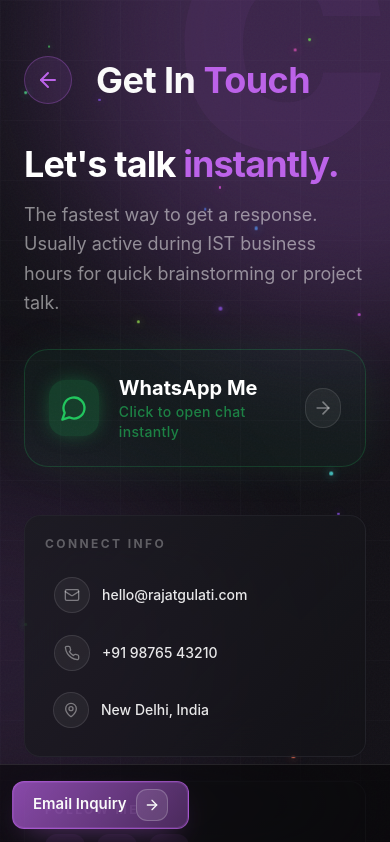
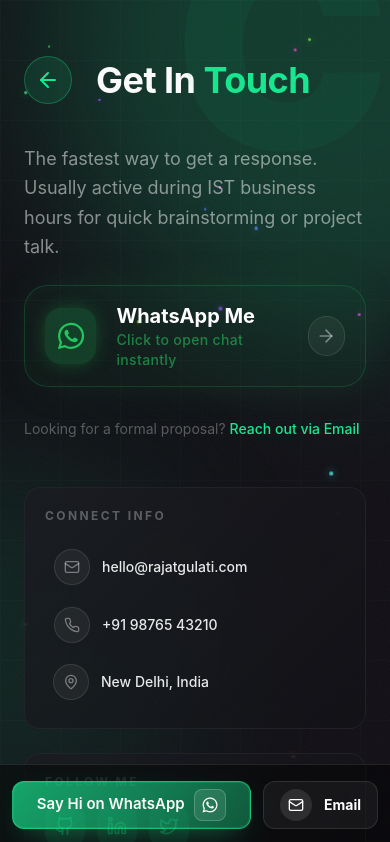
Before and after one commit to repo-rajat/portfolio, a React (Vite) app: page /contact in a window 390 px wide. Shown: the top 842 px of the page. Built offline with nearby package versions, Linux system fonts and the light colour scheme.

Commit message:
feat: Add WhatsApp icon, implement responsive icon buttons for navigation, and update page themes and styles.

```diff
--- a/package.json
+++ b/package.json
@@ -19,6 +19,7 @@
     "autoprefixer": "^10.4.21",
     "postcss": "^8.5.6",
     "tailwindcss": "^3.4.17",
-    "vite": "^5.4.19"
+    "vite": "^5.4.19",
+    "vite-plugin-svgr": "^4.5.0"
   }
 }
--- a/public/data/portfolio-content.json
+++ b/public/data/portfolio-content.json
@@ -47,7 +47,7 @@
         "page": "projects",
         "description": "Featured work",
         "route": "/portfolio",
-        "theme": "emerald",
+        "theme": "violet",
         "letter": "P",
         "icon": "Briefcase"
       },
@@ -55,7 +55,7 @@
         "page": "contact",
         "description": "Let's connect",
         "route": "/contact",
-        "theme": "violet",
+        "theme": "emerald",
         "letter": "C",
         "icon": "Mail"
       }
@@ -187,7 +187,7 @@
     "meta": {
       "title": "my projects",
       "letter": "P",
-      "theme": "emerald"
+      "theme": "violet"
     },
 
     "cta": {
@@ -203,7 +203,7 @@
         "tags": ["Angular", "TypeScript", "HTML5", "CSS3", "Figma"],
         "url": "https://docquity-webinar.netlify.app/",
         "thumbnail": "https://images.unsplash.com/photo-1551434678-e076c223a692?w=600&h=400&fit=crop",
-        "accent": "#2DD4BF"
+        "accent": "#d42fd4"
       },
       {
         "id": 2,
@@ -212,7 +212,7 @@
         "tags": ["Angular", "TypeScript", "HTML5", "CSS3", "Figma"],
         "url": "https://docquity-webinar.netlify.app/",
         "thumbnail": "https://images.unsplash.com/photo-1551434678-e076c223a692?w=600&h=400&fit=crop",
-        "accent": "#d42fd4"
+        "accent": "#2DD4BF"
       }
     ]
   },
@@ -221,7 +221,7 @@
     "meta": {
       "title": "get in touch",
       "letter": "C",
-      "theme": "violet"
+      "theme": "emerald"
     },
 
     "form": {
--- a/src/components/GlowCard.jsx
+++ b/src/components/GlowCard.jsx
@@ -18,9 +18,9 @@
   const styles = themes[variant];
 
   // Logic for size class
-  let sizeClass = "h-[180px] lg:h-[240px]";
+  let sizeClass = "h-[170px] lg:h-[240px]";
   if (size === "large") {
-    sizeClass = "h-[180px] lg:h-[310px]";
+    sizeClass = "h-[190px] lg:h-[310px]";
   }
 
   // Logic for dimmed class
@@ -56,7 +56,7 @@
           hoveredClass
         }
         style={{
-          boxShadow: boxShadowValue
+          boxShadow: boxShadowValue,
         }}
       >
         <span
@@ -72,7 +72,7 @@
         </span>
 
         <div className="flex justify-between items-center overflow-hidden">
-          <IconButton icon={Icon} theme={variant} size="lg" />
+          <IconButton icon={Icon} theme={variant} isNavCard={true} />
           <ArrowLeft
             className={
               "w-6 h-6 " +
--- a/src/components/IconButton.jsx
+++ b/src/components/IconButton.jsx
@@ -1,15 +1,13 @@
-import React from "react";
+import { useIsDesktop } from "../hooks/useIsDesktop";
 import { themes } from "../theme";
 
 const sizeStyles = {
   sm: "w-10 h-10 rounded-xl",
-  md: "w-14 h-14 rounded-xl",
   lg: "w-16 h-16 rounded-2xl",
 };
 
 const iconSizeStyles = {
   sm: "w-5 h-5",
-  md: "w-5 h-5",
   lg: "w-6 h-6",
 };
 
@@ -20,13 +18,21 @@
 };
 
 function IconButton(props) {
+  const isDesktop = useIsDesktop();
   const icon = props.icon;
   const Icon = props.Icon;
   const theme = props.theme || "neutral";
   const href = props.href;
   const url = props.url;
   const onClick = props.onClick;
-  const size = props.size || "md";
+  const isNavCard = props.isNavCard;
+
+  // Use responsive size for navcards (sm on mobile, lg on desktop)
+  let size = props.size || "sm";
+  if (isNavCard) {
+    size = isDesktop ? "lg" : "sm";
+  }
+
   const className = props.className || "";
 
   const ResolvedIcon = icon || Icon;
@@ -42,7 +48,7 @@
     styles = {
       base: themes[theme].buttonBase,
       hover: themes[theme].buttonHover,
-      groupHover: themes[theme].buttonGroupHover
+      groupHover: themes[theme].buttonGroupHover,
     };
   }
 
@@ -97,14 +103,18 @@
       {...elementProps}
       className={
         "flex items-center justify-center transition-all duration-300 " +
-        (sizeStyles[size] || sizeStyles.md) + " " +
-        styles.base + " " +
-        groupHoverClass + " " +
-        interactiveClasses + " " +
+        (sizeStyles[size] || sizeStyles.sm) +
+        " " +
+        styles.base +
+        " " +
+        groupHoverClass +
+        " " +
+        interactiveClasses +
+        " " +
         className
       }
     >
-      <ResolvedIcon className={iconSizeStyles[size] || iconSizeStyles.md} />
+      <ResolvedIcon className={iconSizeStyles[size] || iconSizeStyles.sm} />
     </Element>
   );
 }
--- a/src/index.css
+++ b/src/index.css
@@ -625,7 +625,7 @@
   }
 
   .primary-btn-icon {
-    @apply inline-flex items-center justify-center w-8 h-8 rounded-[0.7rem] bg-white/10 border border-white/20 transition-transform;
+    @apply inline-flex items-center justify-center w-8 h-8 rounded-[0.5rem] bg-white/10 border border-white/20 transition-transform;
     transition-duration: 250ms;
   }
 
--- a/src/pages/About.jsx
+++ b/src/pages/About.jsx
@@ -40,7 +40,7 @@
 
   return (
     <div
-      className="group relative flex gap-6 pb-8 lg:pb-12 last:pb-0"
+      className="group relative flex gap-4 lg:gap-6 pb-8 lg:pb-12 last:pb-0"
       onMouseEnter={onMouseEnter}
     >
       <div className="flex flex-col items-center">
@@ -64,10 +64,10 @@
         )}
       </div>
       <div className="w-full pt-1">
-        <SimpleCard className="p-6" isActive={isActive}>
-          <div className="flex flex-col justify-between gap-5 sm:flex-row sm:items-start">
+        <SimpleCard className="p-4 lg:p-6" isActive={isActive}>
+          <div className="flex flex-col-reverse justify-between gap-3 lg:gap-5 sm:flex-row sm:items-start">
             <h3
-              className={`text-xl font-semibold transition-colors duration-300 ${
+              className={`text-lg lg:text-xl font-semibold transition-colors duration-300 ${
                 isActive
                   ? "text-[hsl(var(--coral))]"
                   : "text-white group-hover:text-[hsl(var(--coral))]/80"
@@ -92,12 +92,12 @@
             </div>
           </div>
 
-          <p className="text-sm font-medium text-gray-400 mt-2 transition-colors duration-300 group-hover:text-gray-300">
+          <p className="text-sm font-medium text-gray-400 mt-2 lg:mt-2 transition-colors duration-300 group-hover:text-gray-300">
             {subtitle}
           </p>
           <p
             className={`${
-              percentage ? "text-sm leading-relaxed text-gray-400 mt-4" : ""
+              percentage ? "text-sm leading-relaxed text-gray-400 mt-2 lg:mt-4" : ""
             }`}
           >
             {percentage}
@@ -141,7 +141,7 @@
 
   const leftContent = (
     <div className="space-y-10">
-      <div className="space-y-6 text-lg leading-relaxed text-gray-400">
+      <div className="space-y-4 lg:space-y-6 text-base lg:text-lg leading-relaxed text-gray-400">
         {description.map(function (para, i) {
           return <p key={i}>{para}</p>;
         })}
@@ -179,7 +179,7 @@
   const rightContent = (
     <div className="relative mt-6 lg:mt-0">
       <div className="sticky top-4 z-10 mb-8 flex justify-center lg:justify-center">
-        <div className="flex gap-1 rounded-full border border-white/10 bg-black/60 p-1.5 backdrop-blur-xl shadow-xl">
+        <div className="flex w-full lg:w-auto gap-1 rounded-full border border-white/10 bg-black/60 p-1.5 backdrop-blur-xl shadow-xl">
           {tabs.map(function (tab) {
             const TabIcon = getIcon(tab.icon);
             let activeClass = "text-gray-400 hover:text-white";
@@ -194,7 +194,7 @@
                   setActiveTab(tab.label);
                 }}
                 className={
-                  "flex items-center gap-2 rounded-full px-5 py-2 text-sm font-medium transition-all duration-300 " +
+                  "flex w-full lg:w-auto lg:min-w-[160px] items-center justify-center gap-2 rounded-full px-5 py-2 text-sm font-medium transition-all duration-300 " +
                   activeClass
                 }
               >
--- a/src/pages/Contact.jsx
+++ b/src/pages/Contact.jsx
@@ -1,10 +1,11 @@
 import React from "react";
 import { PageLayout } from "../components/PageLayout";
 import IconButton from "../components/IconButton";
-import { Send, MessageCircle, ArrowRight } from "lucide-react";
+import { Send, MessageCircle, ArrowRight, Mail } from "lucide-react";
 import { useContent } from "../context/ContentContext";
 import { getIcon } from "../utils/iconMap";
 import PrimaryButton from "../components/PrimaryButton";
+import Whatsapp from "../icons/icon_whatsapp.svg?react";
 
 function Contact() {
   const { content, loading } = useContent();
@@ -47,30 +48,28 @@
   const leftContent = (
     <div className="space-y-12">
       <div className="animate-in fade-in slide-in-from-left-4 duration-700 space-y-8">
+        <div className="space-y-6">
+          {!showForm ? (
+            /* WhatsApp Card */
+            <>
               <div className="space-y-4">
-          <h2 className="text-4xl font-bold tracking-tight text-white mb-2">
-            Let's talk{" "}
-            <span className="text-[hsl(var(--violet))]">instantly.</span>
-          </h2>
-          <p className="text-white/50 max-w-lg leading-relaxed text-lg">
+                <p className="text-white/50 max-w-lg leading-relaxed lg:mb-10 text-lg">
                   The fastest way to get a response. Usually active during IST
                   business hours for quick brainstorming or project talk.
                 </p>
               </div>
-
-        <div className="space-y-6">
               <a
                 href={`https://wa.me/${info.find((i) => i.label === "Phone")?.value?.replace(/\D/g, "") || "919876543210"}?text=${encodeURIComponent("Hi Rajat, I visited your portfolio and would like to connect for a project.")}`}
                 target="_blank"
                 rel="noopener noreferrer"
-            className="group relative flex items-center justify-between gap-4 p-6 rounded-3xl border border-green-500/20 bg-green-500/5 hover:bg-green-500/10 transition-all duration-500 overflow-hidden max-w-md shadow-2xl"
+                className="whatsapp-btn group relative flex items-center justify-between gap-4 p-5 py-4 lg:p-6 rounded-3xl border border-green-500/20 bg-green-500/5 hover:bg-green-500/10 transition-all duration-500 overflow-hidden max-w-md shadow-2xl"
                 style={{ boxShadow: "0 0 50px -12px rgba(34, 197, 94, 0.15)" }}
               >
                 <div className="absolute inset-0 bg-gradient-to-r from-green-500/0 via-green-500/5 to-green-500/0 -translate-x-full group-hover:translate-x-full transition-transform duration-1000" />
 
                 <div className="flex items-center gap-5 relative z-10">
                   <div className="flex h-14 w-14 items-center justify-center rounded-2xl bg-green-500/20 text-green-500 shadow-[0_0_20px_-5px_rgba(34,197,94,0.5)] group-hover:scale-110 transition-transform">
-                <MessageCircle className="w-7 h-7" />
+                    <Whatsapp className="w-7 h-7" />
                   </div>
                   <div>
                     <p className="font-bold text-white text-xl">WhatsApp Me</p>
@@ -84,19 +83,15 @@
                   <ArrowRight className="w-5 h-5 group-hover:translate-x-0.5 transition-transform" />
                 </div>
               </a>
-
-          {showForm && (
-            <div className="animate-in fade-in slide-in-from-top-4 duration-500 space-y-8 pt-4 border-t border-white/5 mb-8">
+            </>
+          ) : (
+            /* Email Form */
+            <div className="animate-in fade-in slide-in-from-top-4 duration-500 space-y-8 mb-8">
               <div className="flex items-center justify-between">
-                <h3 className="text-xl font-bold text-white/90">
-                  Email Inquiry
-                </h3>
-                <button
-                  onClick={() => setShowForm(false)}
-                  className="text-xs font-bold uppercase tracking-widest text-white/20 hover:text-white/60 transition-colors"
-                >
-                  Close Form
-                </button>
+                <p className="text-white/50 max-w-lg leading-relaxed text-lg">
+                  The fastest way to get a response. Usually active during IST
+                  business hours for quick brainstorming or project talk.
+                </p>
               </div>
 
               <form
@@ -161,35 +156,70 @@
                     className="form-field !bg-white/[0.03] !border-white/10 focus:!border-white/30 resize-none"
                   />
                 </div>
+
+                <div className="pt-4">
+                  <PrimaryButton
+                    type="submit"
+                    theme="emerald"
+                    className="w-full lg:w-fit lg:px-12"
+                    icon={<Send className="w-4 h-4" />}
+                  >
+                    Send Inquiry
+                  </PrimaryButton>
+                </div>
               </form>
             </div>
           )}
 
-          <div className="mobile-sticky-bar lg:mt-6">
+          {/* Toggle Link Area */}
+          <div className="pt-2">
             {!showForm ? (
+              <p className="text-white/30 text-sm">
+                Looking for a formal proposal?{" "}
+                <button
+                  onClick={() => setShowForm(true)}
+                  className="text-[hsl(var(--emerald))] hover:underline font-medium"
+                >
+                  Reach out via Email
+                </button>
+              </p>
+            ) : (
+              <p className="text-white/30 text-sm">
+                Need to brainstorm quickly?{" "}
+                <button
+                  onClick={() => setShowForm(false)}
+                  className="text-[hsl(var(--emerald))] hover:underline font-medium"
+                >
+                  Switch to WhatsApp
+                </button>
+              </p>
+            )}
+          </div>
+
+          <div className="mobile-sticky-bar lg:hidden px-4 flex gap-3">
             <PrimaryButton
-                onClick={() => setShowForm(true)}
-                theme="violet"
-                className="w-full"
-                icon={<ArrowRight className="w-4 h-4" />}
-                tooltipTitle="Detailed Inquiry"
-                tooltipDesc="Opens a formal contact form for project proposals, partnership opportunities, or detailed technical questions."
+              href={`https://wa.me/${info.find((i) => i.label === "Phone")?.value?.replace(/\D/g, "") || "919876543210"}?text=${encodeURIComponent("Hi Rajat, I visited your portfolio and would like to connect for a project.")}`}
+              target="_blank"
+              onClick={() => setShowForm(false)}
+              theme="emerald"
+              containerClass="flex-1"
+              className="!h-12 !px-4"
+              icon={<Whatsapp className="w-4 h-4" />}
             >
-                Email Inquiry
+              Say Hi on WhatsApp
             </PrimaryButton>
-            ) : (
-              <PrimaryButton
-                type="submit"
-                form="contact-form"
-                theme="violet"
-                className="w-full"
-                icon={<Send className="w-4 h-4" />}
-                tooltipTitle="Professional Outreach"
-                tooltipDesc="Sends your message directly to my primary inbox. I review all inquiries and typically respond within 24-48 hours with a detailed reply."
+
+            <button
+              onClick={() => setShowForm(!showForm)}
+              className="flex items-center gap-3 px-4 h-12 rounded-xl bg-white/5 border border-white/10 text-white hover:bg-white/10 transition-all"
             >
-                Send Inquiry
-              </PrimaryButton>
-            )}
+              <div className="flex items-center justify-center w-8 h-8 rounded-lg bg-white/10">
+                <Mail className="w-4 h-4" />
+              </div>
+              <span className="text-sm font-bold whitespace-nowrap">
+                Email
+              </span>
+            </button>
           </div>
         </div>
       </div>
@@ -215,7 +245,7 @@
 
             const badgeContent = (
               <>
-                <div className="flex h-9 w-9 shrink-0 items-center justify-center rounded-lg bg-white/5 border border-white/10 text-white/40 group-hover:text-[hsl(var(--violet))] group-hover:border-[hsl(var(--violet)/0.3)] group-hover:bg-[hsl(var(--violet)/0.1)] transition-all">
+                <div className="flex h-9 w-9 shrink-0 items-center justify-center rounded-lg bg-white/5 border border-white/10 text-white/40 group-hover:text-[hsl(var(--emerald))] group-hover:border-[hsl(var(--emerald)/0.3)] group-hover:bg-[hsl(var(--emerald)/0.1)] transition-all">
                   <Icon size={16} />
                 </div>
                 <div className="min-w-0">
@@ -259,7 +289,7 @@
               <IconButton
                 key={item.label}
                 icon={Icon}
-                theme="violet"
+                theme="emerald"
                 href={item.url}
                 aria-label={item.label}
                 size="sm"
@@ -272,8 +302,8 @@
       <div className="glass-panel !p-5 border border-white/5 bg-white/[0.02]">
         <div className="flex items-center gap-3">
           <span className="relative flex h-2.5 w-2.5">
-            <span className="animate-ping absolute inline-flex h-full w-full rounded-full bg-[hsl(var(--emerald))] opacity-75"></span>
-            <span className="relative inline-flex rounded-full h-2.5 w-2.5 bg-[hsl(var(--emerald))]"></span>
+            <span className="animate-ping absolute inline-flex h-full w-full rounded-full bg-[hsl(var(--violet))] opacity-75"></span>
+            <span className="relative inline-flex rounded-full h-2.5 w-2.5 bg-[hsl(var(--violet))]"></span>
           </span>
           <span className="text-sm text-white/90 font-medium">
             {availability.title}
--- a/src/pages/Index.jsx
+++ b/src/pages/Index.jsx
@@ -6,6 +6,7 @@
 import CertificationBadge from "../components/CertificationBadge";
 import PrimaryButton from "../components/PrimaryButton";
 import { ArrowRight, MessageSquare } from "lucide-react";
+import Whatsapp from "../icons/icon_whatsapp.svg?react";
 
 function Index() {
   const [hoveredIndex, setHoveredIndex] = React.useState(null);
@@ -30,9 +31,9 @@
       <div className="orb orb-sky w-[200px] h-[200px] lg:w-72 lg:h-72 bottom-0 right-30 lg:bottom-1/4 lg:left-1/4 animate-float-delayed-2" />
 
       <div className="max-w-7xl mx-auto grid relative z-10 min-h-[100dvh]  px-6 py-10 md:py-12 lg:py-0 lg:px-16">
-        <div className="w-full flex flex-col lg:flex-row lg:items-center gap-5 lg:gap-10 lg:gap-15 page-enter">
+        <div className="w-full flex flex-col lg:flex-row lg:items-center gap-16 lg:gap-10 lg:gap-15 page-enter">
           <div className="lg:w-1/2">
-            <div className="home-greeting animate-slide-up relative flex flex-wrap items-center gap-2.5 px-3 py-1.5 bg-white/[0.05] border border-white/10 rounded-full mb-3 lg:mb-2 w-fit backdrop-blur-md">
+            <div className="home-greeting animate-slide-up relative flex flex-wrap items-center gap-2.5 px-3 py-1.5 bg-white/[0.05] border border-white/10 rounded-full mb-6 lg:mb-0 w-fit backdrop-blur-md">
               <span className="flex h-2 w-2 relative">
                 <span className="animate-ping absolute inline-flex h-full w-full rounded-full bg-green-500 opacity-75"></span>
                 <span className="relative inline-flex rounded-full h-2 w-2 bg-green-500"></span>
@@ -44,7 +45,7 @@
               </p>
             </div>
 
-            <div className="relative mb-6 lg:mb-8">
+            <div className="relative mb-4 lg:mb-8">
               <h1 className="type-hero">
                 <span className="text-foreground text-8xl lg:text-9xl">
                   {home.name.first}
@@ -53,14 +54,14 @@
               </h1>
             </div>
 
-            <h2 className="home-subtitle text-xl sm:text-2xl text-white/90 mt-10 mb-4 font-medium leading-tight">
+            <h2 className="home-subtitle text-xl lg:text-2xl text-white/90 mt-12 lg:mt-6 mb-3 lg:mb-4 font-medium leading-tight">
               {home.subtitle.intro}
-              <span className="block text-shimmer text-2xl sm:text-3xl font-bold mt-1">
+              <span className="block text-shimmer text-3xl font-bold mt-1">
                 {home.subtitle.highlight}
               </span>
             </h2>
 
-            <p className="text-lg text-muted-foreground/80 mb-6 max-w-lg leading-relaxed">
+            <p className="text-md lg:text-lg text-muted-foreground/80 mb-6 max-w-lg leading-relaxed">
               {home.description}
             </p>
 
@@ -78,10 +79,10 @@
                   href={`https://wa.me/${content.contact?.info?.find((i) => i.label === "Phone")?.value?.replace(/\D/g, "") || "919876543210"}`}
                   theme={
                     home.navigation.find((n) => n.page === "contact")?.theme ||
-                    "violet"
+                    "emerald"
                   }
                   containerClass="flex-1 lg:flex-none"
-                  icon={<MessageSquare className="w-4 h-4" />}
+                  icon={<Whatsapp className="w-4 h-4" />}
                   tooltipTitle="Instant Connection"
                   tooltipDesc="Opens a direct WhatsApp chat window to discuss project ideas or professional opportunities in real-time."
                 >
@@ -91,7 +92,7 @@
                   href="/portfolio"
                   theme={
                     home.navigation.find((n) => n.page === "portfolio")
-                      ?.theme || "emerald"
+                      ?.theme || "violet"
                   }
                   containerClass="flex-1 lg:flex-none"
                   icon={<ArrowRight className="w-4 h-4" />}
--- a/src/pages/Portfolio.jsx
+++ b/src/pages/Portfolio.jsx
@@ -409,7 +409,7 @@
     <div className="mobile-sticky-bar w-full">
       <PrimaryButton
         href={`https://wa.me/${contact.info.find((i) => i.label === "Phone")?.value?.replace(/\D/g, "") || "919876543210"}`}
-        theme="violet"
+        theme="emerald"
         containerClass="flex-1"
         icon={<MessageSquare className="w-4 h-4" />}
       >
--- a/vite.config.js
+++ b/vite.config.js
@@ -1,7 +1,8 @@
 import react from "@vitejs/plugin-react-swc";
+import svgr from "vite-plugin-svgr";
 
 export default {
-  plugins: [react()],
+  plugins: [react(), svgr()],
   server: {
     port: 5173,
   },
```
Also changed, not shown: src/icons/icon_whatsapp.svg (added), 1 other file (tests, documents, lock files or other folders). Lines whose indentation alone changed are shown as unchanged.
